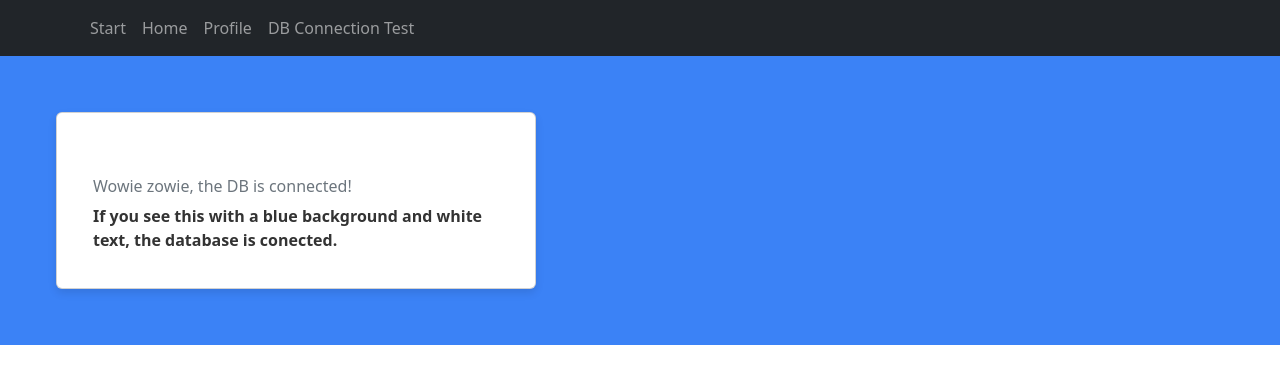
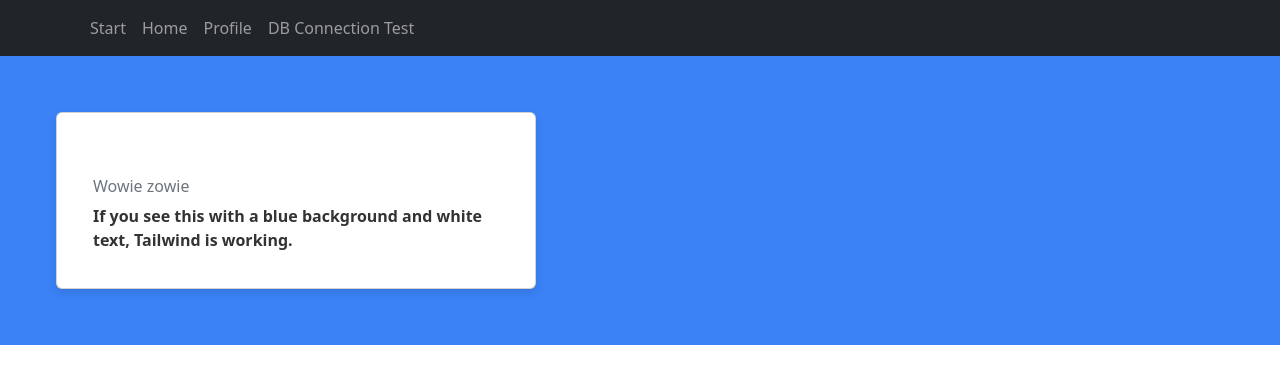
Before and after one commit to tyarossi/TrainSplaining, a React (Create React App) app in the folder frontend/: page /DatabaseConnectionTest in a window 1280 px wide. Shown: the top 384 px of the page. Built offline with nearby package versions, Linux system fonts and the light colour scheme.

Commit message:
update dumb landpage mistake, confirms tailwind

```diff
--- a/frontend/src/components/pages/landingPage.js
+++ b/frontend/src/components/pages/landingPage.js
@@ -1,7 +1,6 @@
 import React from 'react'
 import Card from 'react-bootstrap/Card';
 
-// THIS PAGE WILL BE USED ONLY FOR TESTING CONNECTION TO MONGO. NO LONGER HOME PAGE.
 const Landingpage = () => {
 
     return (
@@ -9,9 +8,9 @@ const Landingpage = () => {
             <Card style={{ width: '30rem' }} className="mx-2 my-2">
                 <Card.Body>
                     <Card.Title>Mongo connect goodly</Card.Title>
-                    <Card.Subtitle className="mb-2 text-muted">Wowie zowie, the DB is connected!</Card.Subtitle>
+                    <Card.Subtitle className="mb-2 text-muted">Wowie zowie</Card.Subtitle>
                     <Card.Text>
-                        If you see this with a blue background and white text, the database is conected.
+                        If you see this with a blue background and white text, Tailwind is working.
                     </Card.Text>
                 </Card.Body>
             </Card>
```
